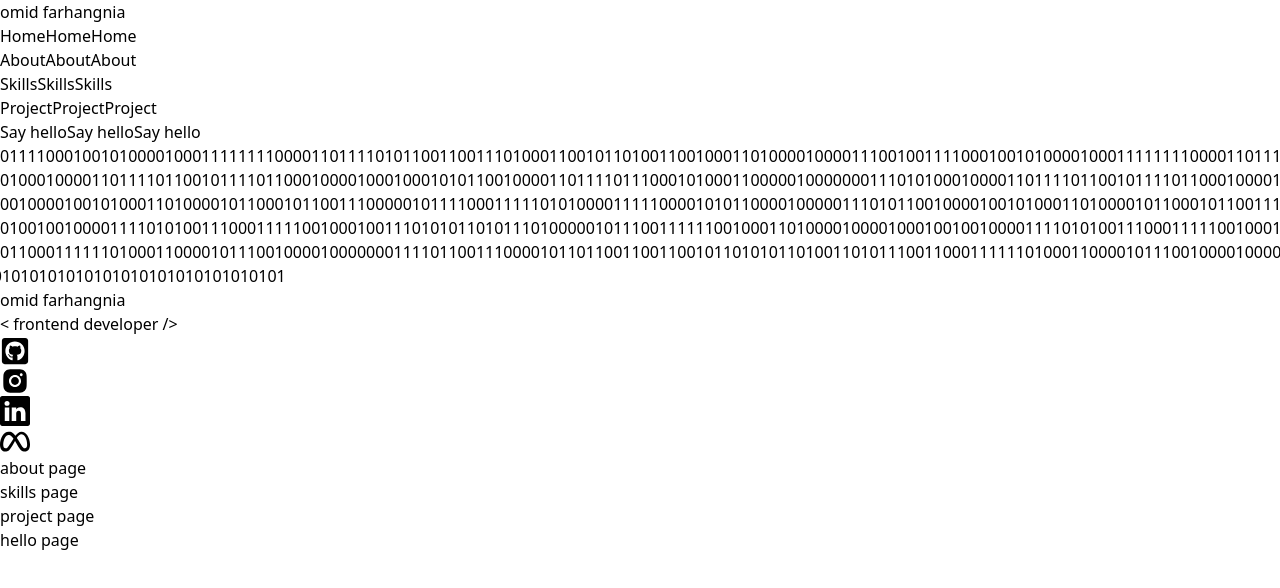
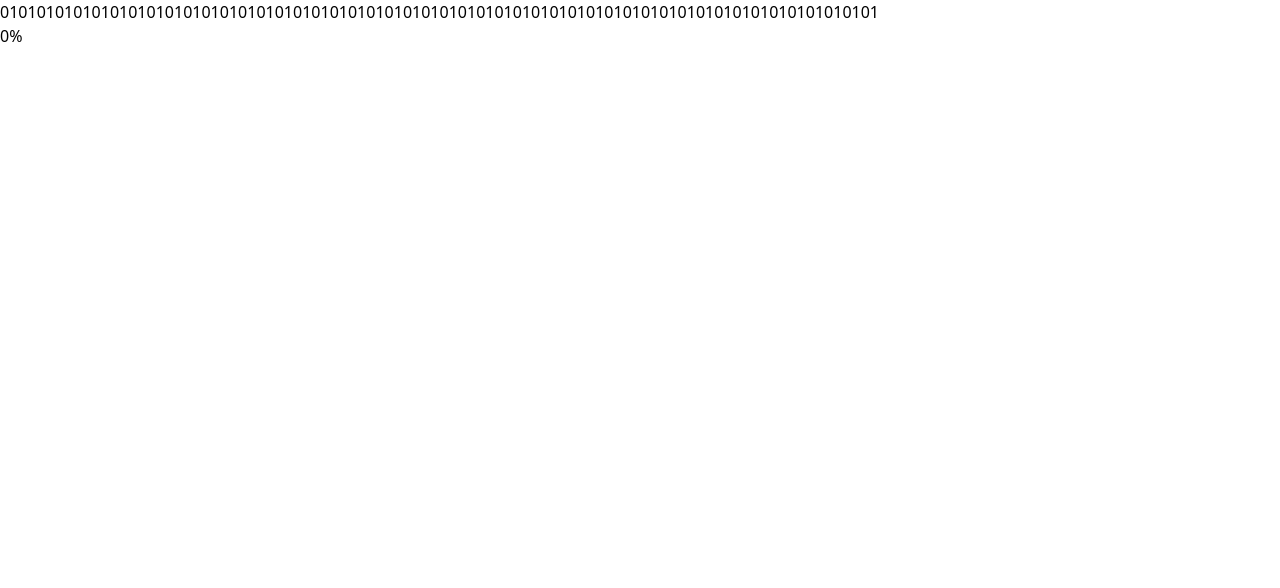
Before and after one commit to omidfarhangnia/React-Profolio, a Next.js app: page / in a window 1280 px wide. Shown: the top 588 px of the page. Built offline with nearby package versions, Linux system fonts and the light colour scheme.

Commit message:
adding the style of loading for page

```diff
--- a/Components/Loader.jsx
+++ b/Components/Loader.jsx
@@ -1,7 +1,7 @@
 import React, { useEffect } from "react";
 import { gsap } from "gsap";
 
-const Loader = () => {
+const Loader = ({ setIsLoaded }) => {
   function counter(id, start, end, duration) {
     let obj = document.querySelector(id),
       current = start,
@@ -9,7 +9,9 @@ const Loader = () => {
       step = Math.abs(Math.floor(duration / range)),
       timer = setInterval(() => {
         current += 2;
-        obj.textContent = current;
+        if (obj) {
+          obj.textContent = current;
+        }
         if (current == end) {
           clearInterval(timer);
         }
@@ -17,14 +19,165 @@ const Loader = () => {
   }
 
   useEffect(() => {
-    counter(".counterNumber", 0, 100, 4000);
-  }, [])
+    const binaryNumber = document.querySelectorAll(".binaryNumber");
+    let unsubscribe = () => {
+      binaryNumber.forEach((binaryNumberItem) => {
+        const innerHeight = window.innerHeight,
+          innerWidth = window.innerWidth;
+
+        const randomTopNumber = Math.floor(Math.random() * innerHeight - 250);
+        const randomLeftNumber = Math.floor(Math.random() * innerWidth - 50);
+        const randomRotateNumber = Math.floor(Math.random() * 180 - 90);
+        const randomFontNumber = Math.floor(Math.random() * 350 + 150);
+
+        gsap.set(binaryNumberItem, {
+          top: `${randomTopNumber}px`,
+          left: `${randomLeftNumber}px`,
+          rotate: `${randomRotateNumber}deg`,
+          fontSize: `${randomFontNumber}px`,
+          opacity: 0,
+        });
+      });
+    };
+
+    return () => {
+      unsubscribe();
+      let binaryTl = gsap.timeline({
+        onStart: () => {
+          counter(".counterNumber", 0, 100, 4000);
+        },
+        onComplete: () => {
+          setIsLoaded(true);
+        },
+      });
+      binaryTl
+        .to(".counterNumberContainer", {
+          opacity: 0,
+          delay: 4,
+          duration: 0.5,
+          ease: "circ.out",
+        })
+        .to(".binaryNumber", {
+          duration: 1.5,
+          opacity: 1,
+          stagger: 0.03,
+          ease: "power4.out",
+        })
+        .to(
+          ".greenLayer",
+          {
+            opacity: 1,
+            duration: 0.5,
+            ease: "circ.out",
+          },
+          "-=1"
+        );
+    };
+  }, []);
 
   return (
-    <div className="w-full h-[100vh] overflow-hidden bg-black text-customGreen1 select-none text-[80px] md:text-[100px] lg:text-[130px] grid place-items-center relative font-BIZ">
-      <div className="w-[250px] h-[250px] absolute flex items-center justify-center">
-        <span className="counterNumber">0</span><span className="counterPercent">%</span>
+    <div className="w-full h-[100vh] overflow-hidden bg-black text-customGreen2 select-none text-[70px] md:text-[110px] lg:text-[150px] grid place-items-center relative font-BIZ">
+      <span className="absolute binaryNumber">0</span>
+      <span className="absolute binaryNumber">1</span>
+      <span className="absolute binaryNumber">0</span>
+      <span className="absolute binaryNumber">1</span>
+      <span className="absolute binaryNumber">0</span>
+      <span className="absolute binaryNumber">1</span>
+      <span className="absolute binaryNumber">0</span>
+      <span className="absolute binaryNumber">1</span>
+      <span className="absolute binaryNumber">0</span>
+      <span className="absolute binaryNumber">1</span>
+      <span className="absolute binaryNumber">0</span>
+      <span className="absolute binaryNumber">1</span>
+      <span className="absolute binaryNumber">0</span>
+      <span className="absolute binaryNumber">1</span>
+      <span className="absolute binaryNumber">0</span>
+      <span className="absolute binaryNumber">1</span>
+      <span className="absolute binaryNumber">0</span>
+      <span className="absolute binaryNumber">1</span>
+      <span className="absolute binaryNumber">0</span>
+      <span className="absolute binaryNumber">1</span>
+      <span className="absolute binaryNumber">0</span>
+      <span className="absolute binaryNumber">1</span>
+      <span className="absolute binaryNumber">0</span>
+      <span className="absolute binaryNumber">1</span>
+      <span className="absolute binaryNumber">0</span>
+      <span className="absolute binaryNumber">1</span>
+      <span className="absolute binaryNumber">0</span>
+      <span className="absolute binaryNumber">1</span>
+      <span className="absolute binaryNumber">0</span>
+      <span className="absolute binaryNumber">1</span>
+      <span className="absolute binaryNumber">0</span>
+      <span className="absolute binaryNumber">1</span>
+      <span className="absolute binaryNumber">0</span>
+      <span className="absolute binaryNumber">1</span>
+      <span className="absolute binaryNumber">0</span>
+      <span className="absolute binaryNumber">1</span>
+      <span className="absolute binaryNumber">0</span>
+      <span className="absolute binaryNumber">1</span>
+      <span className="absolute binaryNumber">0</span>
+      <span className="absolute binaryNumber">1</span>
+      <span className="absolute binaryNumber">0</span>
+      <span className="absolute binaryNumber">1</span>
+      <span className="absolute binaryNumber">0</span>
+      <span className="absolute binaryNumber">1</span>
+      <span className="absolute binaryNumber">0</span>
+      <span className="absolute binaryNumber">1</span>
+      <span className="absolute binaryNumber">0</span>
+      <span className="absolute binaryNumber">1</span>
+      <span className="absolute binaryNumber">0</span>
+      <span className="absolute binaryNumber">1</span>
+      <span className="absolute binaryNumber">0</span>
+      <span className="absolute binaryNumber">1</span>
+      <span className="absolute binaryNumber">0</span>
+      <span className="absolute binaryNumber">1</span>
+      <span className="absolute binaryNumber">0</span>
+      <span className="absolute binaryNumber">1</span>
+      <span className="absolute binaryNumber">0</span>
+      <span className="absolute binaryNumber">1</span>
+      <span className="absolute binaryNumber">0</span>
+      <span className="absolute binaryNumber">1</span>
+      <span className="absolute binaryNumber">0</span>
+      <span className="absolute binaryNumber">1</span>
+      <span className="absolute binaryNumber">0</span>
+      <span className="absolute binaryNumber">1</span>
+      <span className="absolute binaryNumber">0</span>
+      <span className="absolute binaryNumber">1</span>
+      <span className="absolute binaryNumber">0</span>
+      <span className="absolute binaryNumber">1</span>
+      <span className="absolute binaryNumber">0</span>
+      <span className="absolute binaryNumber">1</span>
+      <span className="absolute binaryNumber">0</span>
+      <span className="absolute binaryNumber">1</span>
+      <span className="absolute binaryNumber">0</span>
+      <span className="absolute binaryNumber">1</span>
+      <span className="absolute binaryNumber">0</span>
+      <span className="absolute binaryNumber">1</span>
+      <span className="absolute binaryNumber">0</span>
+      <span className="absolute binaryNumber">1</span>
+      <span className="absolute binaryNumber">0</span>
+      <span className="absolute binaryNumber">1</span>
+      <span className="absolute binaryNumber">0</span>
+      <span className="absolute binaryNumber">1</span>
+      <span className="absolute binaryNumber">0</span>
+      <span className="absolute binaryNumber">1</span>
+      <span className="absolute binaryNumber">0</span>
+      <span className="absolute binaryNumber">1</span>
+      <span className="absolute binaryNumber">0</span>
+      <span className="absolute binaryNumber">1</span>
+      <span className="absolute binaryNumber">0</span>
+      <span className="absolute binaryNumber">1</span>
+      <span className="absolute binaryNumber">0</span>
+      <span className="absolute binaryNumber">1</span>
+      <span className="absolute binaryNumber">0</span>
+      <span className="absolute binaryNumber">1</span>
+      <span className="absolute binaryNumber">0</span>
+      <span className="absolute binaryNumber">1</span>
+      <div className="absolute flex items-center justify-center counterNumberContainer">
+        <span className="counterNumber">0</span>
+        <span className="counterPercent">%</span>
       </div>
+      <div className="w-full h-full bg-customGreen2 greenLayer opacity-0"></div>
     </div>
   );
 };
--- a/pages/_app.js
+++ b/pages/_app.js
@@ -1,28 +1,12 @@
 import Loader from "@/Components/Loader";
 import Context from "@/context/context";
 import "@/styles/globals.css";
-import { createContext, useEffect, useState } from "react";
+import { useEffect, useState } from "react";
 import "../styles/font.css";
 import { gsap } from "gsap";
 
 export default function App({ Component, pageProps }) {
-  const [loaded, setIsLoaded] = useState(true);
-
-  useEffect(() => {
-    // let loaderTl = gsap.timeline({onComplete: () => {
-    //   setIsLoaded(true)
-    // }});
-    // loaderTl
-    // .to(".loaderBineriesNumber", {
-    //   opacity: 1,
-    //   duration: 1,
-    //   stagger: .03,
-    //   ease: "power4.out"
-    // })
-    // .to(".loaderGreenBg", {
-    //   opacity: 1,
-    // })
-  }, []);
+  const [loaded, setIsLoaded] = useState(false);
 
   return (
     <>
@@ -33,7 +17,7 @@ export default function App({ Component, pageProps }) {
           </Context>
         </>
       ) : (
-        <Loader />
+        <Loader setIsLoaded={setIsLoaded}/>
       )}
     </>
   );
--- a/styles/globals.css
+++ b/styles/globals.css
@@ -19,7 +19,7 @@
     }
     .font-BIZ {
         font-family: 'BIZ UDPMincho';
-        text-shadow: 0 0 9px rgb(74, 135, 72);
+        /* text-shadow: 0 0 9px rgb(74, 135, 72); */
     }
     .transition-75 {
         transition: all .75s;
```
